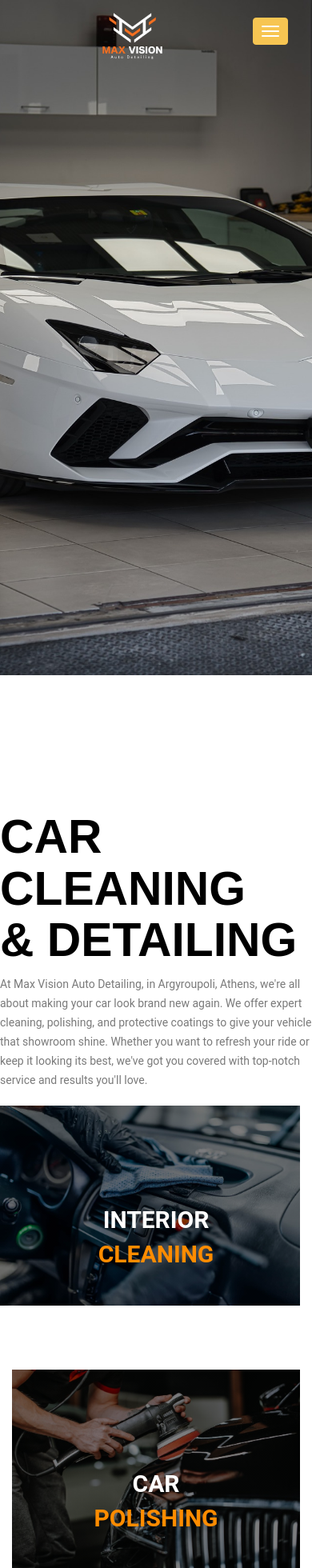
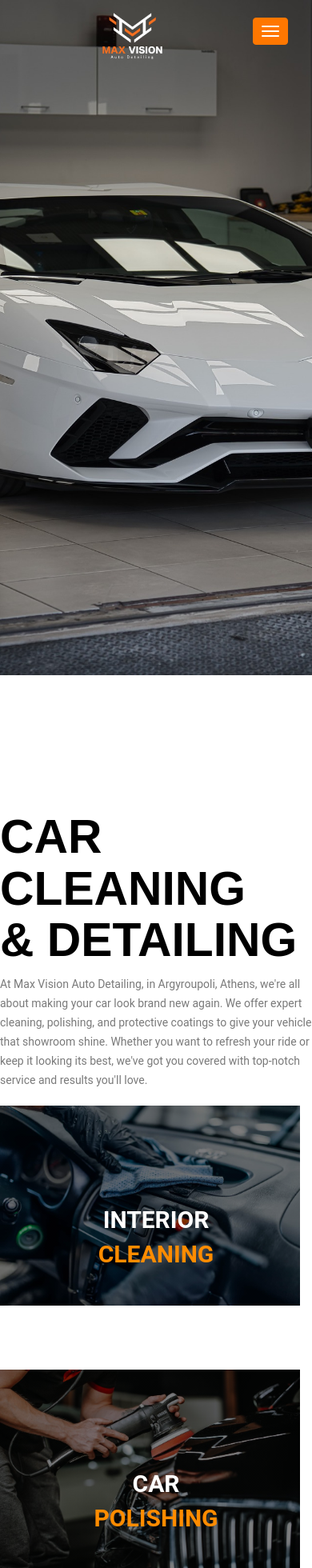
Before and after one commit to MaxVisionCarDetail/max-vision-site, an Angular app: page / in a window 390 px wide. Shown: the top 1960 px of the page at 80% size. Built offline with nearby package versions, Linux system fonts and the light colour scheme; a web font is replaced by a local one.

Commit message:
color fixes

```diff
--- a/src/app/components/about/about.component.html
+++ b/src/app/components/about/about.component.html
@@ -16,7 +16,7 @@
       </p>
     </div>
     <div class="row">
-      <div class="col-md-4 col-sm-6 col-xs-12" style="padding-left: 0px">
+      <div class="col-md-4 col-sm-6 col-xs-12">
         <div class="service-item service-item-1">
           <div class="service-title">
             <span class="first-word">Interior </span>
--- a/src/app/components/about/about.component.scss
+++ b/src/app/components/about/about.component.scss
@@ -4,10 +4,7 @@
   background-size: cover;
   background-position: center;
   height: 250px;
-  margin-left: 0%;
-  text-align: center;
 }
-
 .service-item-2 {
   background-image: linear-gradient(rgba(0, 0, 0, 0.5), rgba(0, 0, 0, 0.5)),
     url(../../../assets/img/car-polishing2.jpeg);
@@ -50,3 +47,14 @@
 .second-word {
     color: darkorange;
 }
+
+@media (max-width: 991.98px) {
+  .col-md-4 {
+    padding-left: 0;
+  }
+}
+@media (min-width: 992px) {
+  .col-md-4 {
+    padding-left: 0;
+  }
+}
--- a/src/assets/css/templatemo-style.css
+++ b/src/assets/css/templatemo-style.css
@@ -1,11 +1,3 @@
-/*
-
-Tinker CSS Template
-
-https://templatemo.com/tm-506-tinker
-
-*/
-
 * {
     margin: 0;
     padding: 0;
@@ -19,7 +11,6 @@ body {
 ul {
 	list-style: none;
 	margin: 0px;
-	/* border-right: 1px solid rgba(250, 250, 250, 0.1); */
 }
 
 p {
@@ -49,7 +40,6 @@ p {
 
 .primary-blue-button a {
 	display: inline-block;
-	background-color: #33c1cf;
 	font-size: 13px;
 	padding: 12px 18px;
 	color: #fff;
@@ -62,7 +52,6 @@ p {
 
 .pop-button h4 {
 	display: inline-block;
-	background-color: #33c1cf;
 	font-size: 13px!important;
 	padding: 12px 18px;
 	color: #fff;
@@ -162,11 +151,11 @@ p {
 }
 .navbar-inverse .navbar-toggle {
 	margin-top: 22px;
-    border-color: #f7c552;
-    background-color: #f7c552;
+    border-color: rgb(255, 119, 0);
+    background-color: rgb(255, 119, 0);
 }
 .navbar-inverse .navbar-toggle:hover, .navbar-inverse .navbar-toggle:focus {
-	background-color: #f7c552;
+	background-color: rgb(255, 119, 0);
 }
 bootstrap.min.css:5
 .navbar-toggle {
@@ -251,7 +240,6 @@ bootstrap.min.css:5
 
 #about {
 	padding: 150px 0px;
-	/* background-image: url(../img/banner-dark.jpg); */
 	background-color: #fff;
 	background-repeat: no-repeat;
 	background-size: cover;
@@ -909,7 +897,7 @@ footer .connect-us ul li a:hover {
 	.navbar-inverse .navbar-nav>li>a {
 		font-family: 'Roboto', sans-serif!important;
 		line-height: 55px;
-		color: rgb(255, 119, 0)!important;
+		color:#fff!important;
 	}
 
 }
```
Also changed, not shown: 4 other files (tests, documents, lock files or other folders).
